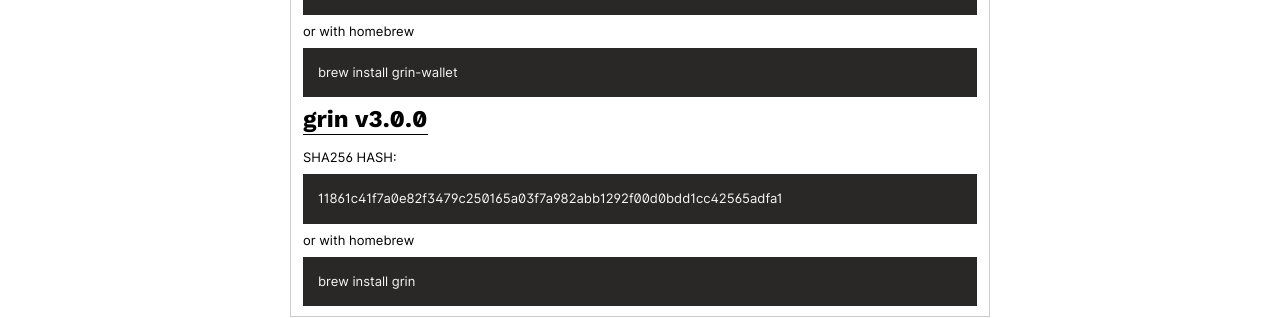
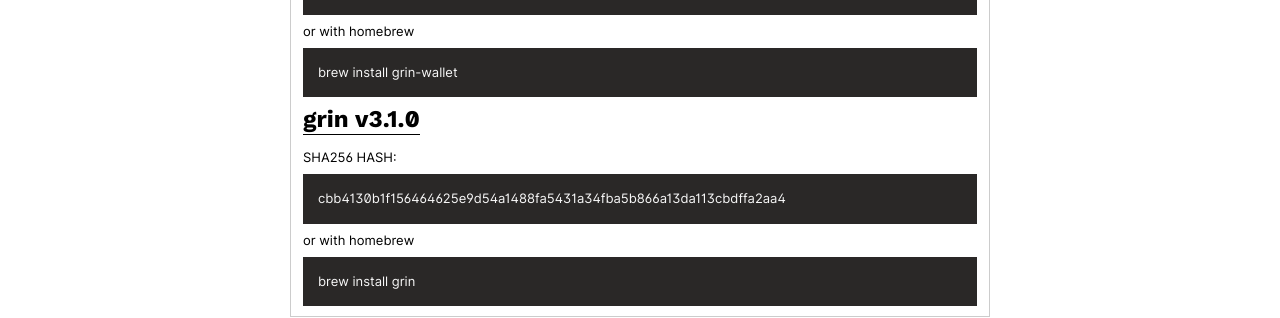
Before and after one commit to mimblewimble/site, a Jekyll site: the page built from download.html, in a window 1280 px wide and 900 px high. Shown: the part 391-709 px from the top of the window. Built offline with Jekyll 4.4.1, drawn with Linux system fonts in a browser that asks for light colours; nearby versions of some CDN libraries.

Commit message:
update grin hash and download URLs

```diff
--- a/download.html
+++ b/download.html
@@ -29,11 +29,11 @@
         <div class="codebox">
           FDBC4031C26E2A3621B366583663F89C2B7560D466665C4C99DDB1E1D874DD6C
         </div>
-        <h3> <a href="https://github.com/mimblewimble/grin/releases/download/v3.0.0/grin-v3.0.0-win-x64.zip">grin
-            v3.0.0</a></h3>
+        <h3> <a href="https://github.com/mimblewimble/grin/releases/download/v3.1.0/grin-v3.1.0-win-x64.zip">grin
+            v3.1.0</a></h3>
         <div class="codebox-heading">SHA256 HASH:</div>
         <div class="codebox">
-          F116DB939797D28DAC3AE729D187739A8EFC78B4E3ED4511EFB9187CC033F36F
+          10E2968021E6487FC46E82006794F0EEDFDA292961A85F36E51276C176483739
         </div>
       </div>
 
@@ -49,11 +49,11 @@
         <div class="codebox">
           brew install grin-wallet
         </div>
-        <h3><a href="https://github.com/mimblewimble/grin/releases/download/v3.0.0/grin-v3.0.0-macos.tar.gz">grin
-            v3.0.0</a></h3>
+        <h3><a href="https://github.com/mimblewimble/grin/releases/download/v3.1.0/grin-v3.1.0-macos.tar.gz">grin
+            v3.1.0</a></h3>
         <div class="codebox-heading">SHA256 HASH:</div>
         <div class="codebox">
-          11861c41f7a0e82f3479c250165a03f7a982abb1292f00d0bdd1cc42565adfa1
+          cbb4130b1f156464625e9d54a1488fa5431a34fba5b866a13da113cbdffa2aa4
         </div>
         <div class="codebox-heading">or with homebrew</div>
         <div class="codebox">
@@ -69,11 +69,11 @@
         <div class="codebox">
           216de65b2727ae2bc219fd0ccdcef04371b9bdfabc5b5332450646e356093e21
         </div>
-        <h3> <a href="https://github.com/mimblewimble/grin/releases/download/v3.0.0/grin-v3.0.0-linux-amd64.tar.gz">grin
-            v3.0.0</a></h3>
+        <h3> <a href="https://github.com/mimblewimble/grin/releases/download/v3.1.0/grin-v3.1.0-linux-amd64.tar.gz">grin
+            v3.1.0</a></h3>
         <div class="codebox-heading">SHA256 HASH:</div>
         <div class="codebox">
-          869c2250659cb998ee566c771a59deb0132180917a9dd74363a14ebc22d0b186
+          b7d4c925e0b7733cd7f853a386082d151cddf6bc2320cd02c7f4961d9bbf528c
         </div>
 	<div class="codebox-heading">or using <a href="https://snapcraft.io/grin">snap</a> install grin and grin-wallet with one command</div>
         <div class="codebox">
```
